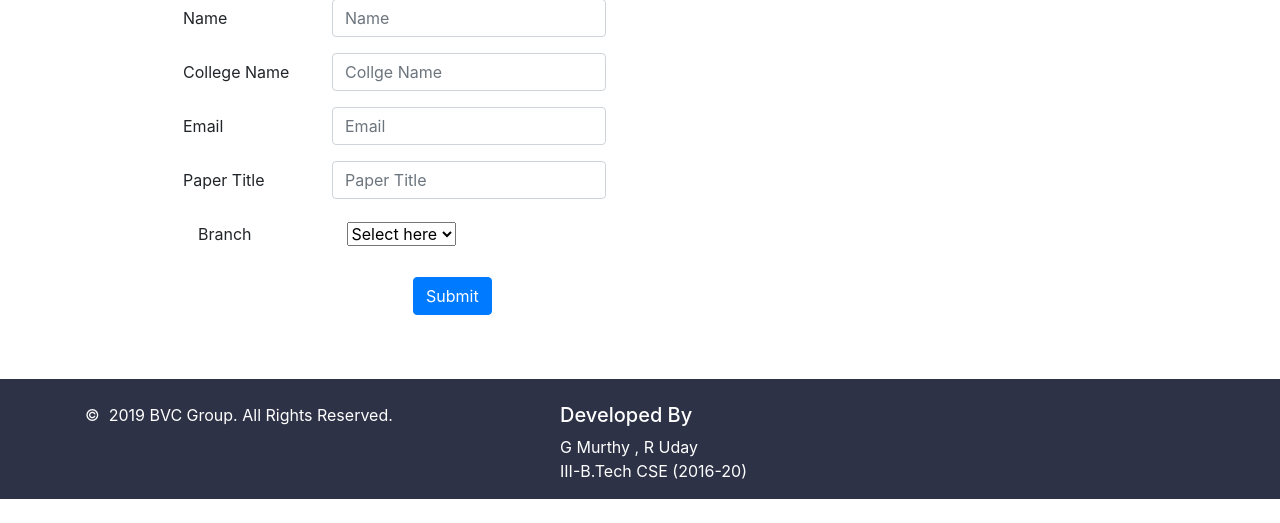
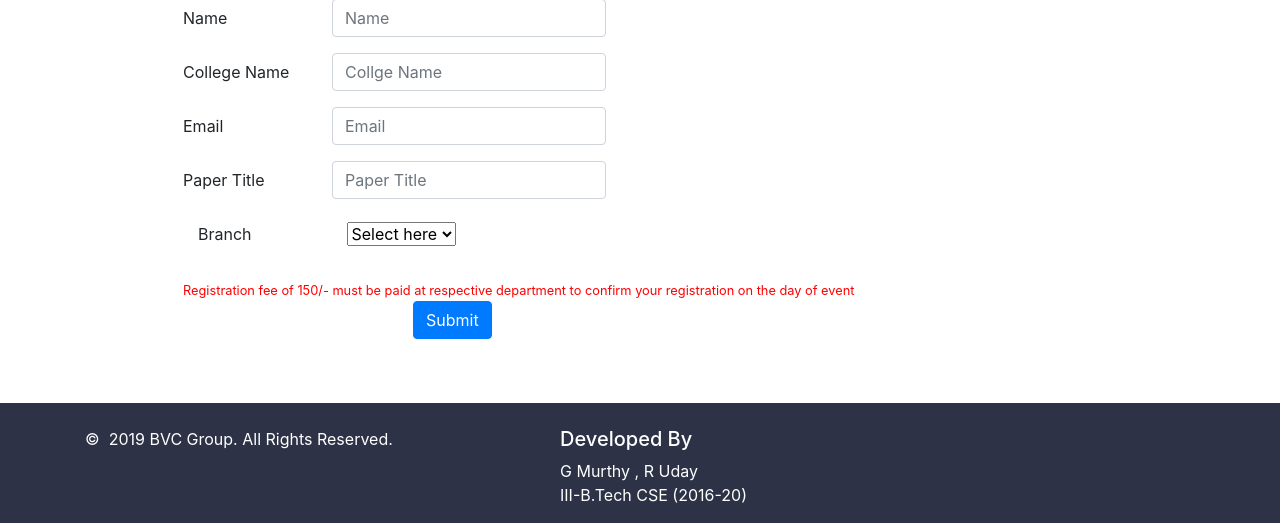
Before and after one commit to murthy98/tech_fest, a Flask app: page /register/ in a window 1280 px wide. Shown: the part 339-862 px from the top of the page. Before the commit the page ends 838 px from the top, so only its background shows below. Run offline with Flask 2, Linux system fonts and the light colour scheme; some libraries are stand-ins or nearby versions.

Commit message:
Update register.html

```diff
--- a/templates/register.html
+++ b/templates/register.html
@@ -50,7 +50,7 @@
           <br>
           <br>
 
-
+        <small style="color:red">Registration fee of 150/- must be paid at respective department to confirm your registration on the day of event</small>
         <div class="form-group row">
           <div class="col-sm-10">
             <button type="submit" class="btn btn-primary" style="margin-left:230px" name="submit_button">Submit</button>
```
